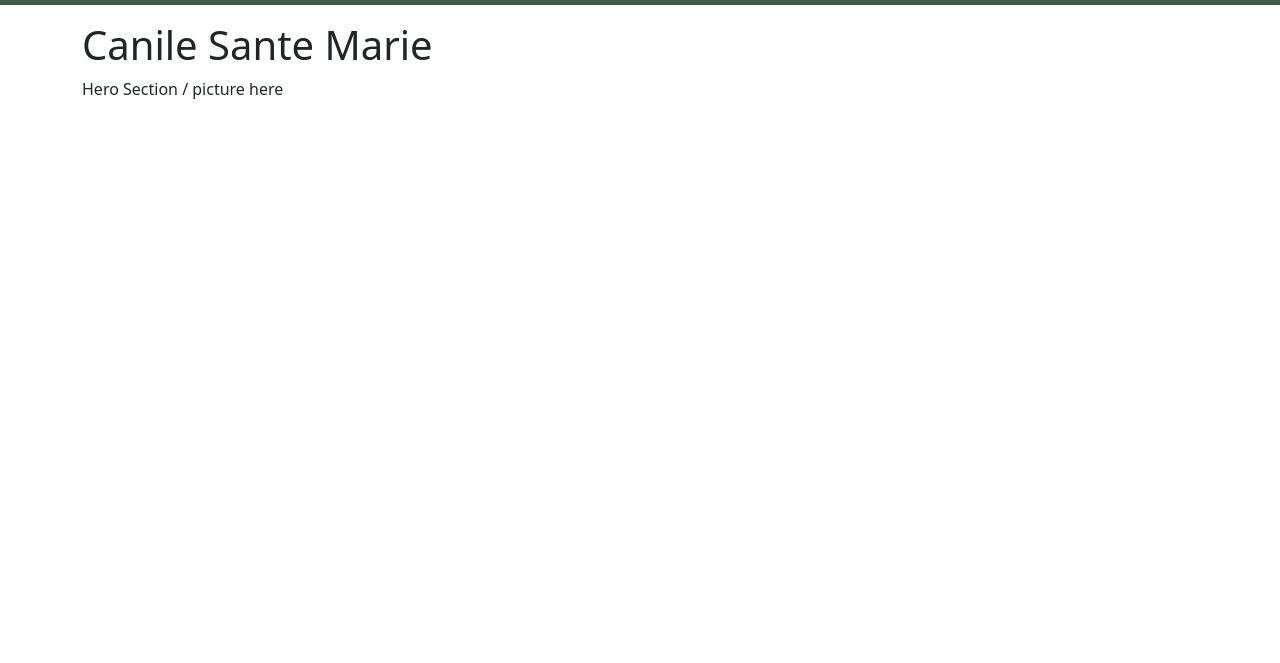
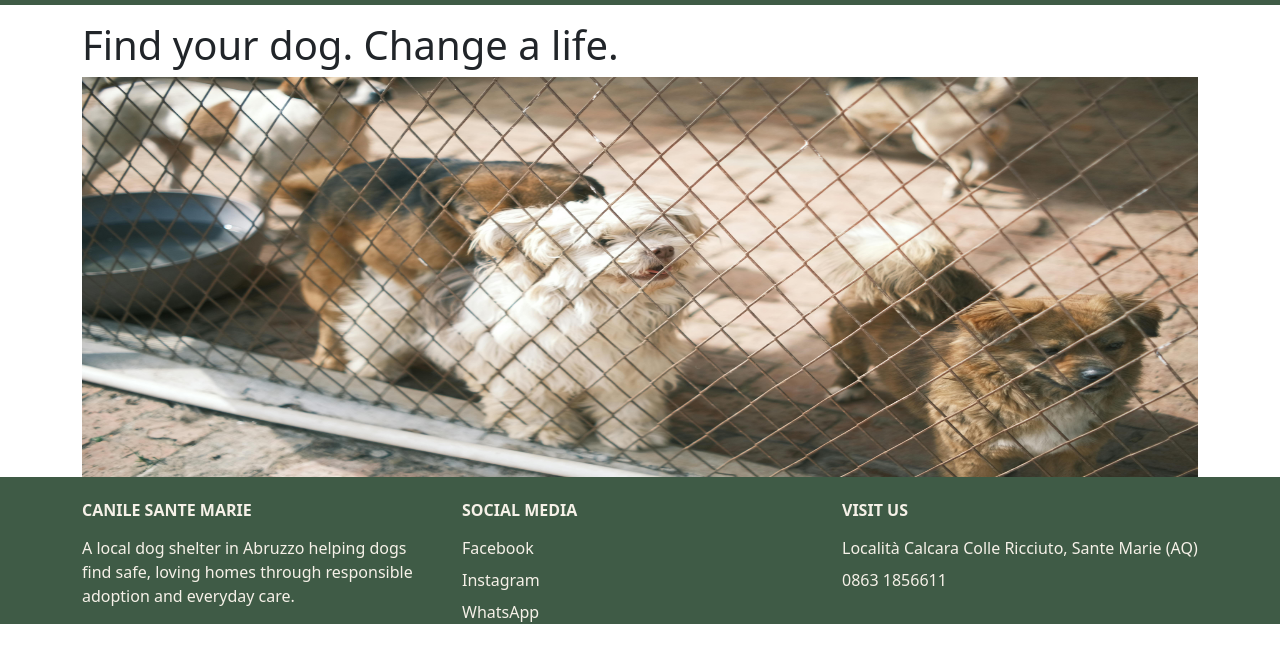
Before and after one commit to giorgia-219/Dog-Shelter-Website, a plain HTML site: page frontend/index.html in a window 1280 px wide. Shown: the part 71-734 px from the top of the page. Drawn offline with nearby package versions, Linux system fonts and the light colour scheme; no server answers.

Commit message:
Added footer on home page

```diff
--- a/frontend/index.html
+++ b/frontend/index.html
@@ -21,6 +21,7 @@
 
 	<body class="vh-100">
 
+	<!-- Navbar	 -->
 	<nav class="navbar navbar-expand-lg navbar-dark">
 		<div class="container-fluid">
 
@@ -63,12 +64,82 @@
 		</div>
 	</nav>
 
-	<div class="container mt-3 h-75">
+	<!-- Hero section -->
+	<div class="container mt-3 h-500">
 		<div class="row">
-				<h1>Canile Sante Marie</h1>
+				<h1>Find your dog. Change a life.</h1>
+				<img src="img/puppies_shelter.jpg" height="400">
 		</div>
-		<p> Hero Section / picture here</p>
 	</div>
+
+
+<!-- Footer -->
+<footer class="mt-4">
+
+  <div class="container">
+    <div class="row g-4">
+
+      <!-- About -->
+      <div class="col-md-6 col-lg-4">
+        <h6 class="text-uppercase fw-bold mb-3">
+          Canile Sante Marie
+        </h6>
+
+        <p class="mb-0">
+          A local dog shelter in Abruzzo helping dogs find safe, loving homes through responsible adoption and everyday care.
+        </p>
+      </div>
+
+      <!-- Social -->
+      <div class="col-md-3 col-lg-4">
+        <h6 class="text-uppercase fw-bold mb-3">
+          Social Media
+        </h6>
+
+        <ul class="list-unstyled mb-0">
+          <li class="mb-2">
+            <a href="https://www.facebook.com/profile.php?id=100057397481698"
+               class="text-reset text-decoration-none">
+              Facebook
+            </a>
+          </li>
+
+          <li class="mb-2">
+            <a href="https://www.instagram.com/canile_sante_marie/"
+               class="text-reset text-decoration-none">
+              Instagram
+            </a>
+          </li>
+
+          <li>
+            <a href="https://wa.me/393714868102"
+               class="text-reset text-decoration-none">
+              WhatsApp
+            </a>
+          </li>
+        </ul>
+      </div>
+
+      <!-- Visit us -->
+      <div class="col-md-3 col-lg-4">
+        <h6 class="text-uppercase fw-bold mb-3">
+          Visit Us
+        </h6>
+
+        <p class="mb-2">
+          Località Calcara Colle Ricciuto, Sante Marie (AQ)
+        </p>
+
+        <p class="mb-0">
+          0863 1856611
+        </p>
+      </div>
+
+    </div>
+  </div>
+
+</footer>
+
 
 	<!-- Option 1: Bootstrap Bundle with Popper -->
 	<script src="https://cdn.jsdelivr.net/npm/bootstrap@5.3.3/dist/js/bootstrap.bundle.min.js" integrity="sha384-YvpcrYf0tY3lHB60NNkmXc5s9fDVZLESaAA55NDzOxhy9GkcIdslK1eN7N6jIeHz" crossorigin="anonymous"></script>
--- a/frontend/style.css
+++ b/frontend/style.css
@@ -38,5 +38,10 @@
 
 .navbar {
   background-color: var(--dark-primary-color);
-  color: var(--light-background-color);
+  color: var(--light-bg);
 }
+
+footer {
+  background-color: var(--dark-primary-color);
+  color: var(--light-bg);
+}
```
Also changed, not shown: frontend/adopt.html (+3 -2 lines), frontend/img/puppies_shelter.jpg (added).
